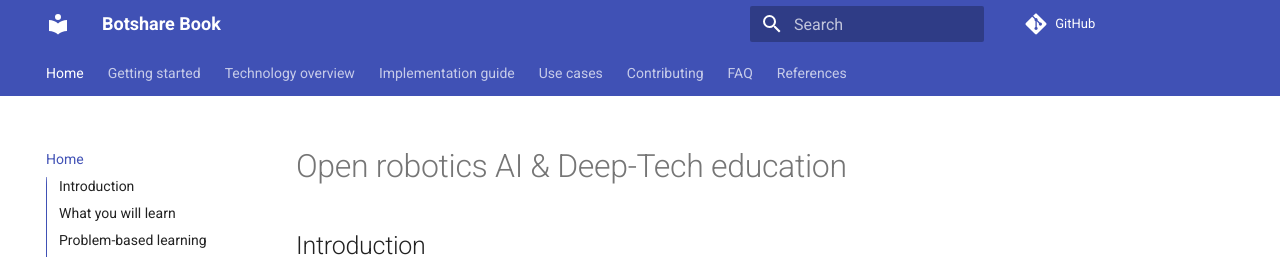
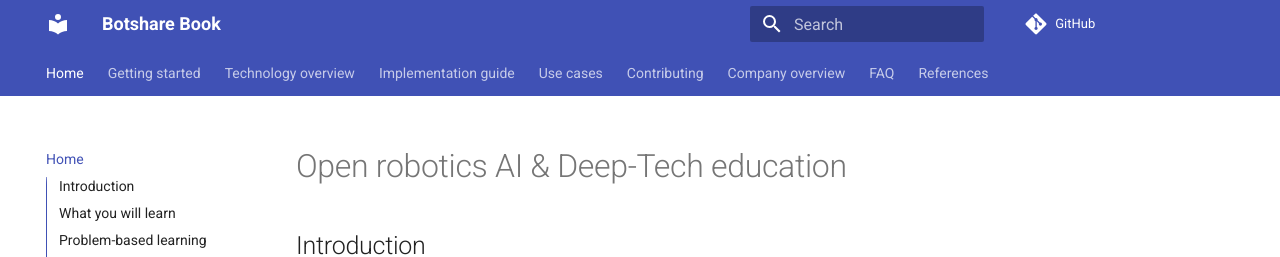
Before and after one commit to BotshareAI/Botshare_book, an MkDocs documentation site: the page built from docs/index.md, in a window 1280 px wide and 900 px high. Shown: the top 257 px of the window. Built offline with MkDocs 1.6.1 and Material for MkDocs 9.7.7, drawn with Linux system fonts in a browser that asks for light colours.

Commit message:
Update mkdocs.yml

```diff
--- a/mkdocs.yml
+++ b/mkdocs.yml
@@ -32,6 +32,7 @@ nav:
   - Implementation guide: implementation_guide.md
   - Use cases: use_cases.md
   - Contributing: contributing.md
+  - Company overview: company_overview.md
   - FAQ: faq.md
   - References: references.md
 
```
